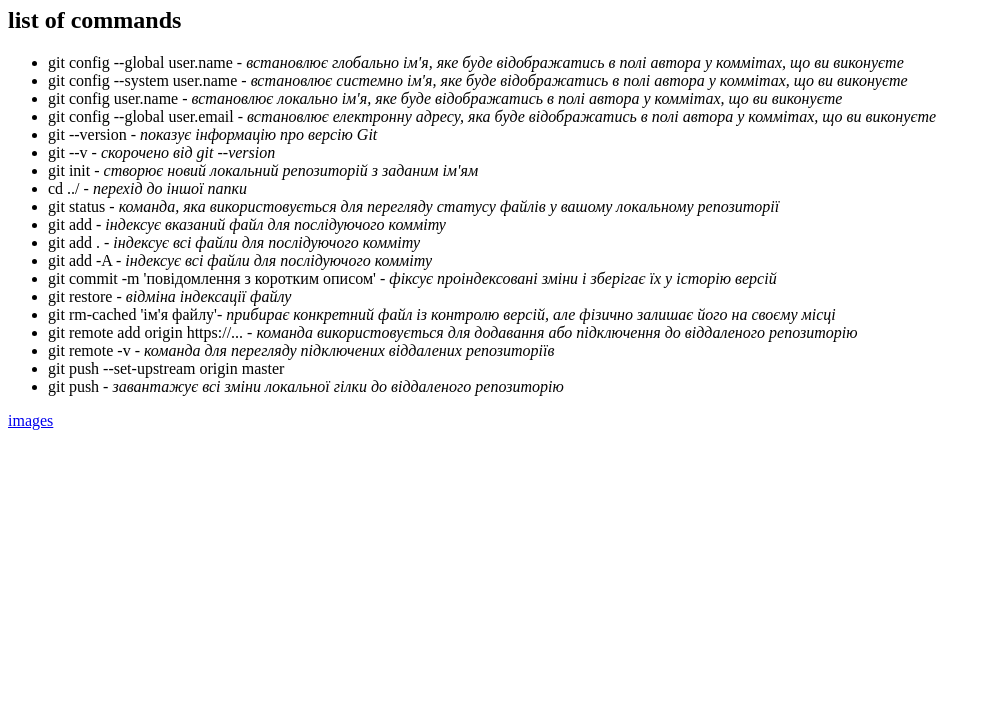
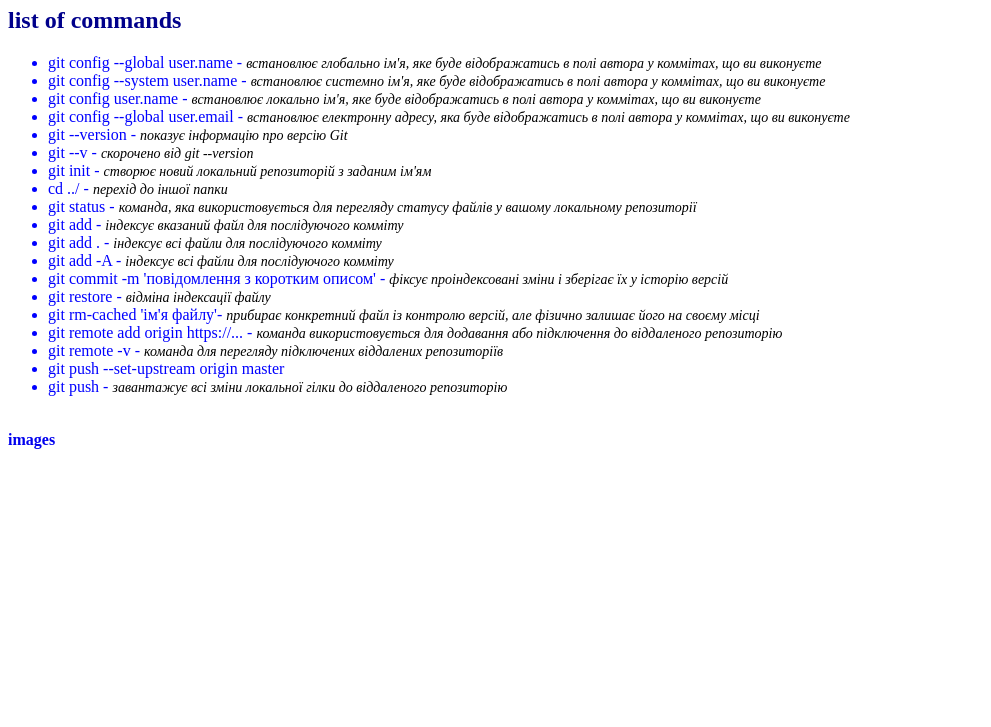
Before and after one commit to IraRadchenko/Less8, a plain HTML site: page index.html in a window 1280 px wide. Shown: the part 73-800 px from the top of the page, without its empty margins (0-991 px from the left). Drawn offline with Linux system fonts and the light colour scheme.

Commit message:
added file style.css

```diff
--- /dev/null
+++ b/css/style.css
@@ -0,0 +1,31 @@
+h1{
+    color: red;
+}
+h2{
+    color:darkblue;
+}
+
+li{
+    color: blue;
+}
+
+i{
+    color: black;
+    font-size: 14px;
+}
+a{
+    text-decoration: none;
+    font-weight: bold;
+}
+.link{
+    margin-top: 35px;
+}
+
+.images{
+    display: flex;
+    justify-content: flex-start;
+    gap: 10px;
+}
+img{
+    max-width: 250px;
+}
--- a/gallery.html
+++ b/gallery.html
@@ -5,20 +5,24 @@
     <meta name="viewport"
           content="width=device-width, user-scalable=no, initial-scale=1.0, maximum-scale=1.0, minimum-scale=1.0">
     <meta http-equiv="X-UA-Compatible" content="ie=edge">
+    <link rel="stylesheet" href="./css/style.css">
     <title>gallery</title>
+    <link rel="shortcut icon" type="image/svg" href="img/logo.png" />
 </head>
 <body>
 <h1>
     Gallery
 </h1>
-<div>
+<div class="images">
     <img src="img/img_github.jpg" alt="github-img">
     <img src="img/git.png" alt="github-img2">
 </div>
-<div>
+<div class="images">
     <img src="img/git2.jpg" alt="github-img2">
     <img src="img/git3.jpg" alt="github-img2">
 </div>
-<a href="index.html">github's command</a>
+<div class="link">
+    <a href="index.html">github's command</a>
+</div>
 </body>
 </html>
--- a/index.html
+++ b/index.html
@@ -1,117 +1,97 @@
-<!doctype html>
+<!DOCTYPE html>
 <html lang="en">
   <head>
-    <meta charset="UTF-8">
-    <meta name="viewport"
-          content="width=device-width, user-scalable=no, initial-scale=1.0, maximum-scale=1.0, minimum-scale=1.0">
-    <meta http-equiv="X-UA-Compatible" content="ie=edge">
+    <meta charset="UTF-8" />
+    <meta
+      name="viewport"
+      content="width=device-width, user-scalable=no, initial-scale=1.0, maximum-scale=1.0, minimum-scale=1.0"
+    />
+    <meta http-equiv="X-UA-Compatible" content="ie=edge" />
+    <link rel="stylesheet" href="./css/style.css" />
     <title>GitHub</title>
-    <link rel="shortcut icon" type="image/svg" href="img/logo.png">
+    <link rel="shortcut icon" type="image/svg" href="img/logo.png" />
   </head>
   <body>
-<h1>
-    GitHub.
-</h1>
-<h2>
-    list of commands
-</h2>
+    <h1>GitHub</h1>
+    <h2>list of commands</h2>
     <ul>
       <li>
-        git config --global user.name - <i>
-        встановлює глобально ім'я, яке буде відображатись в полі автора у коммітах, що ви виконуєте
+        git config --global user.name -
+        <i>
+          встановлює глобально ім'я, яке буде відображатись в полі автора у
+          коммітах, що ви виконуєте
         </i>
       </li>
       <li>
-        git config --system user.name - <i>
-        встановлює системно ім'я, яке буде відображатись в полі автора у коммітах, що ви виконуєте
+        git config --system user.name -
+        <i>
+          встановлює системно ім'я, яке буде відображатись в полі автора у
+          коммітах, що ви виконуєте
         </i>
       </li>
       <li>
-        git config user.name - <i>
-        встановлює локально ім'я, яке буде відображатись в полі автора у коммітах, що ви виконуєте
+        git config user.name -
+        <i>
+          встановлює локально ім'я, яке буде відображатись в полі автора у
+          коммітах, що ви виконуєте
         </i>
       </li>
       <li>
-        git config --global user.email - <i>
-        встановлює електронну адресу, яка буде відображатись в полі автора у коммітах, що ви виконуєте
+        git config --global user.email -
+        <i>
+          встановлює електронну адресу, яка буде відображатись в полі автора у
+          коммітах, що ви виконуєте
+        </i>
+      </li>
+      <li>git --version - <i> показує інформацію про версію Git </i></li>
+      <li>git --v - <i> скорочено від git --version </i></li>
+      <li>
+        git init - <i> створює новий локальний репозиторій з заданим ім'ям </i>
+      </li>
+      <li>cd ../ - <i> перехід до іншої папки </i></li>
+      <li>
+        git status -
+        <i>
+          команда, яка використовується для перегляду статусу файлів у вашому
+          локальному репозиторії
         </i>
       </li>
       <li>
-        git --version - <i>
-        показує інформацію про версію Git
+        git add - <i> індексує вказаний файл для послідуючого комміту </i>
+      </li>
+      <li>git add . - <i> індексує всі файли для послідуючого комміту </i></li>
+      <li>git add -A - <i> індексує всі файли для послідуючого комміту </i></li>
+      <li>
+        git commit -m 'повідомлення з коротким описом' -
+        <i> фіксує проіндексовані зміни і зберігає їх у історію версій </i>
+      </li>
+      <li>git restore - <i> відміна індексації файлу </i></li>
+      <li>
+        git rm-cached 'ім'я файлу'-
+        <i>
+          прибирає конкретний файл із контролю версій, але фізично залишає його
+          на своєму місці
         </i>
       </li>
       <li>
-        git --v - <i>
-        скорочено від git --version
+        git remote add origin https://... -
+        <i>
+          команда використовується для додавання або підключення до віддаленого
+          репозиторію
         </i>
       </li>
       <li>
-        git init - <i>
-        створює новий локальний репозиторій з заданим ім'ям
-    </i>
+        git remote -v -
+        <i> команда для перегляду підключених віддалених репозиторіїв </i>
       </li>
+      <li>git push --set-upstream origin master</li>
       <li>
-        cd ../ - <i>
-        перехід до іншої папки
-    </i>
-    </li>
-    <li>
-        git status - <i>
-        команда, яка використовується для перегляду статусу файлів у вашому локальному репозиторії
-    </i>
-    </li>
-    <li>
-        git add - <i>
-        індексує вказаний файл для послідуючого комміту
-    </i>
-    </li>
-    <li>
-        git add . - <i>
-        індексує всі файли для послідуючого комміту
-    </i>
-    </li>
-    <li>
-        git add -A - <i>
-        індексує всі файли для послідуючого комміту
-    </i>
-    </li>
-    <li>
-        git commit -m 'повідомлення з коротким описом' - <i>
-        фіксує проіндексовані зміни і зберігає їх у історію версій
-    </i>
-    </li>
-    <li>
-        git restore - <i>
-        відміна індексації файлу
-    </i>
-    </li>
-    <li>
-        git rm-cached 'ім'я файлу'- <i>
-        прибирає конкретний файл із контролю версій, але фізично залишає його на своєму місці
-    </i>
-    </li>
-    <li>
-        git remote add origin https://...  - <i>
-        команда використовується для додавання або підключення до віддаленого репозиторію
-    </i>
-    </li>
-    <li>
-        git remote -v - <i>
-        команда для перегляду підключених віддалених репозиторіїв
-    </i>
-    </li>
-    <li>
-        git push --set-upstream origin master
-    </li>
-    <li>
-        git push - <i>
-        завантажує всі зміни локальної гілки до віддаленого репозиторію
-    </i>
+        git push -
+        <i> завантажує всі зміни локальної гілки до віддаленого репозиторію </i>
       </li>
     </ul>
-<a href="gallery.html">
-    images
-</a>
+    <div class="link">
+        <a href="gallery.html"> images </a>
+    </div>
   </body>
 </html>
```
Lines whose indentation alone changed are shown as unchanged.
